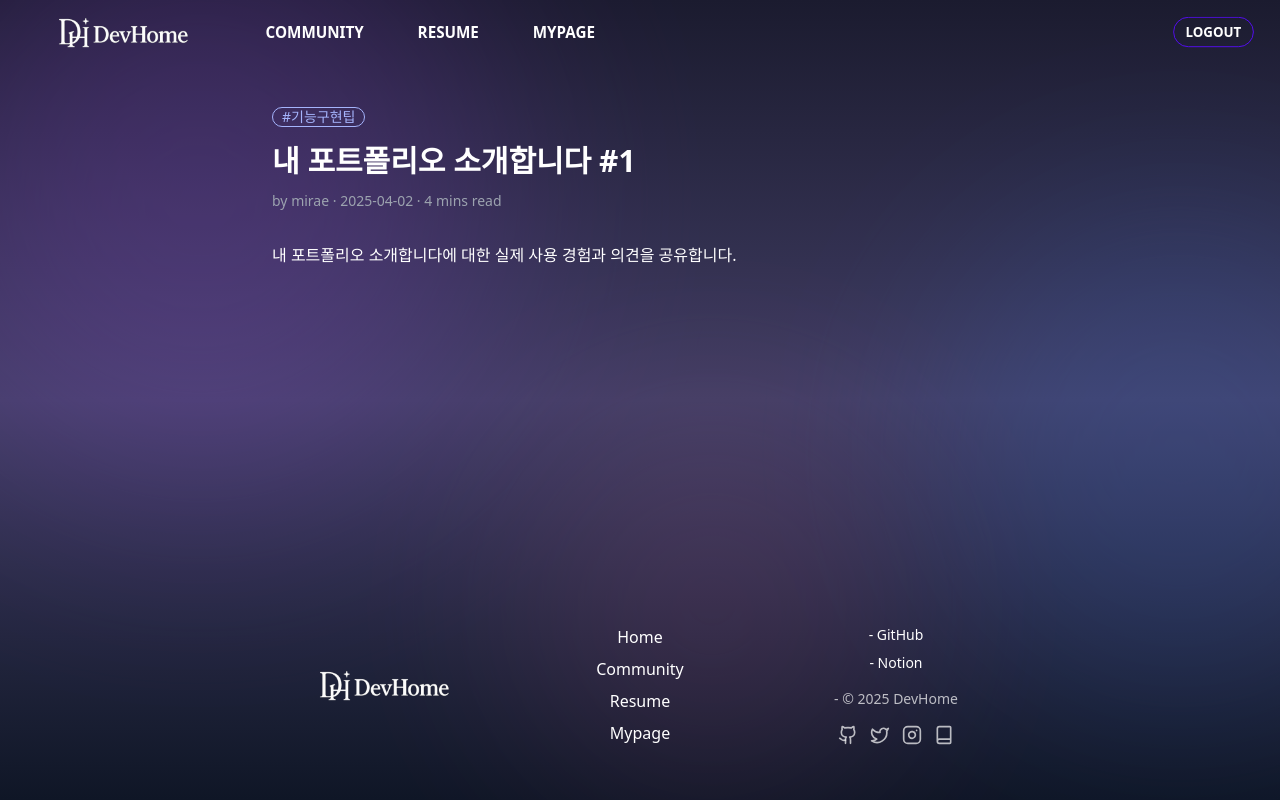
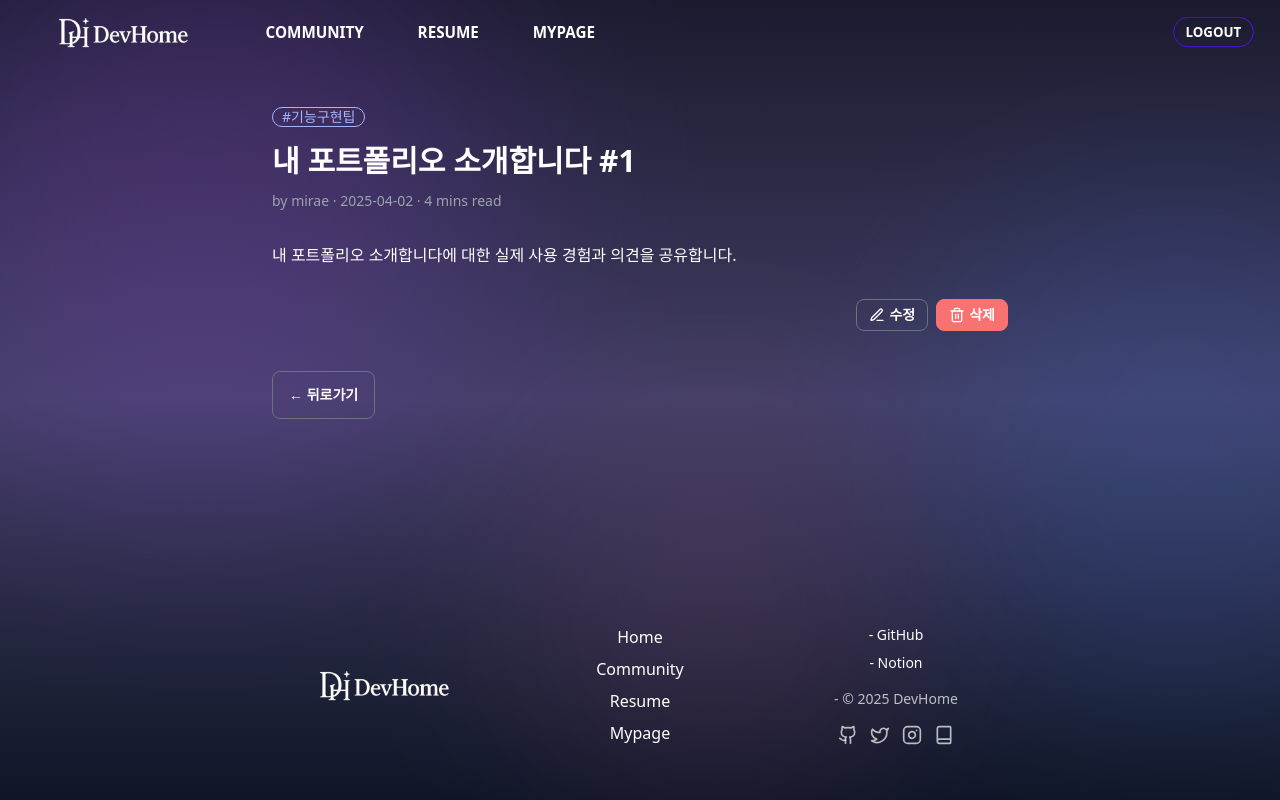
Before and after one commit to iziyeon/DevHome, a React (Vite) app: page /posts/1 in a window 1280 px wide. Built offline with nearby package versions, Linux system fonts and the light colour scheme; the HTML template or start-up script is replaced by a standard one.

Commit message:
feat: 게시글 상세 페이지에 수정, 삭제, 뒤로가기 버튼 추가

```diff
--- a/src/pages/PostDetail.tsx
+++ b/src/pages/PostDetail.tsx
@@ -1,8 +1,10 @@
-import { useParams } from "react-router-dom";
+import { useParams, useNavigate } from "react-router-dom";
+import { PenLine, Trash2 } from "lucide-react";
 import { communityDummyPosts } from "../data/communityDummyPosts";
 
 export default function PostDetail() {
   const { id } = useParams();
+  const navigate = useNavigate();
   const post = communityDummyPosts.find((p) => p.id === id);
 
   if (!post) {
@@ -15,22 +17,52 @@ export default function PostDetail() {
 
   return (
     <div className="max-w-3xl mx-auto px-4 py-10">
-      {/* 카테고리 */}
       <span className="badge badge-outline text-indigo-300 border-indigo-300 mb-4">
         #{post.category}
       </span>
 
-      {/* 제목 */}
       <h1 className="text-3xl font-bold text-white mb-3">{post.title}</h1>
 
-      {/* 작성자 정보 */}
       <div className="text-sm text-gray-400 mb-8">
         by {post.author} · {post.date} · {post.readTime}
       </div>
 
-      {/* 본문 내용 */}
       <div className="prose prose-invert text-white whitespace-pre-wrap">
         {post.content}
+      </div>
+
+      {/* ✏️ 수정 / 삭제 버튼 */}
+      <div className="flex gap-2 justify-end mt-8">
+        <button
+          onClick={() => navigate(`/write?id=${post.id}`)}
+          className="btn btn-sm btn-outline text-white border-gray-500 hover:border-white flex items-center gap-1"
+        >
+          <PenLine size={16} />
+          수정
+        </button>
+        <button
+          onClick={() => {
+            const confirmDelete = confirm("정말로 삭제하시겠습니까?");
+            if (confirmDelete) {
+              console.log(`게시글 ${post.id} 삭제됨`);
+              navigate("/community");
+            }
+          }}
+          className="btn btn-sm btn-error text-white flex items-center gap-1"
+        >
+          <Trash2 size={16} />
+          삭제
+        </button>
+      </div>
+
+      {/* 🔙 뒤로가기 */}
+      <div className="mt-10">
+        <button
+          onClick={() => navigate(-1)}
+          className="btn btn-outline text-white border-gray-500 hover:border-white"
+        >
+          ← 뒤로가기
+        </button>
       </div>
     </div>
   );
```
